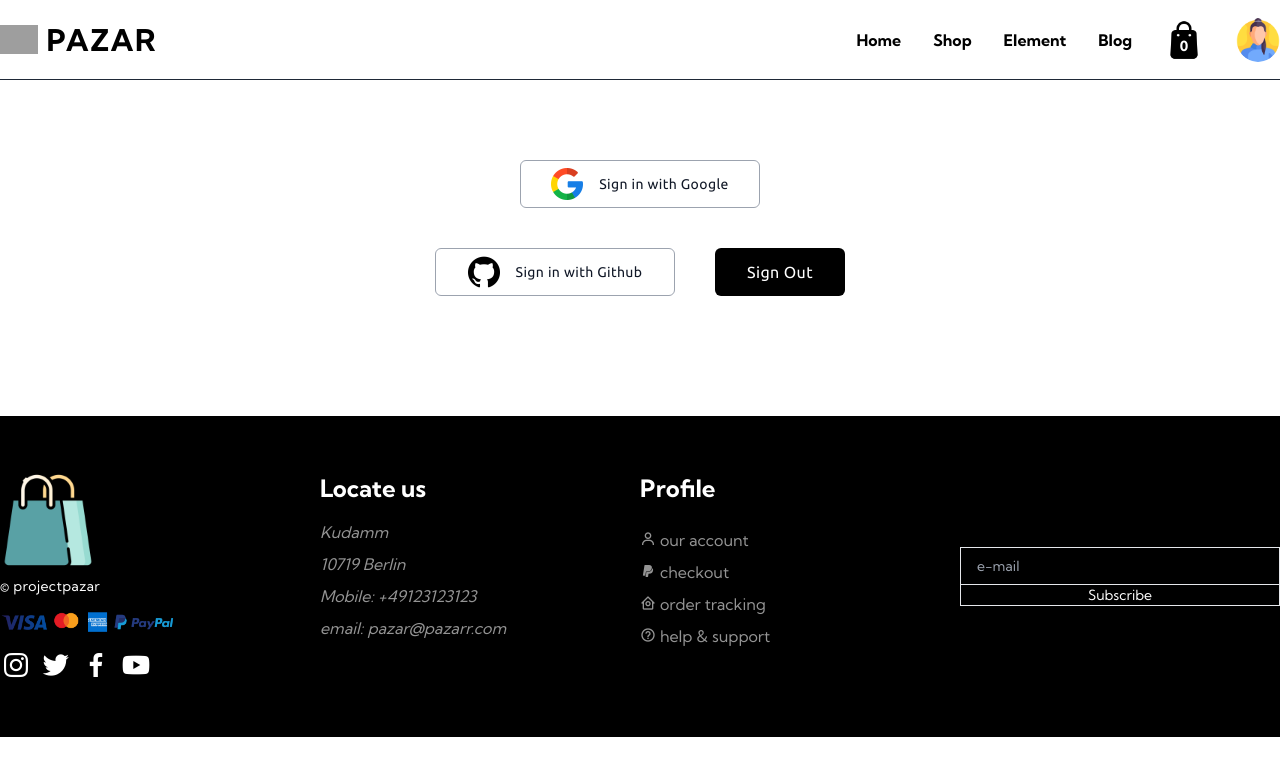
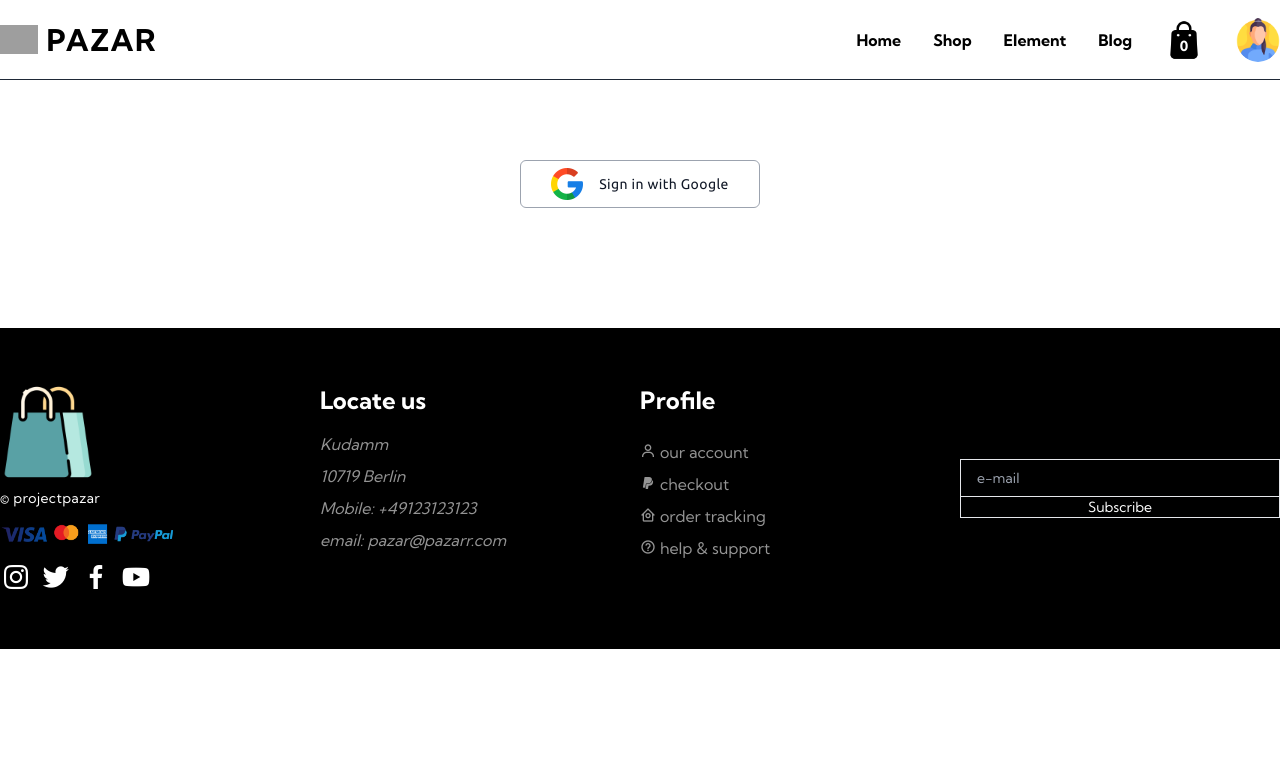
Before and after one commit to utkuoylum/pazar, a React (Vite) app: page /login in a window 1280 px wide. Shown: the top 776 px of the page. Built offline with nearby package versions, Linux system fonts and the light colour scheme; grey boxes are pictures that could not be loaded.

Commit message:
login fix

```diff
--- a/src/pages/Login.jsx
+++ b/src/pages/Login.jsx
@@ -74,7 +74,7 @@
         {userInfo && <button onClick={handleSignOut} className="bg-black text-white text-base py-3 px-8 tracking-wide rounded-md hover:bg-gray-800 duration-300">Sign Out</button>}
 
       </div>
-      <div  className="w-full flex items-center justify-center gap-10">
+      {/* <div  className="w-full flex items-center justify-center gap-10">
         <div className="text-base w-60 h-12 tracking-wide border-[1px] border-gray-400 rounded-md flex items-center
         justify-center gap-4 hover:border-blue-600 cursor-pointer duration-300">
           <img className="w-8" src="/assets/github.png" alt="github logo" />
@@ -82,7 +82,7 @@
         </div>
         <button className="bg-black text-white text-base py-3 px-8 tracking-wide rounded-md hover:bg-gray-800 duration-300">Sign Out</button>
 
-      </div>
+      </div> */}
       <ToastContainer
       position="top-left"
       autoClose={2000}
```
